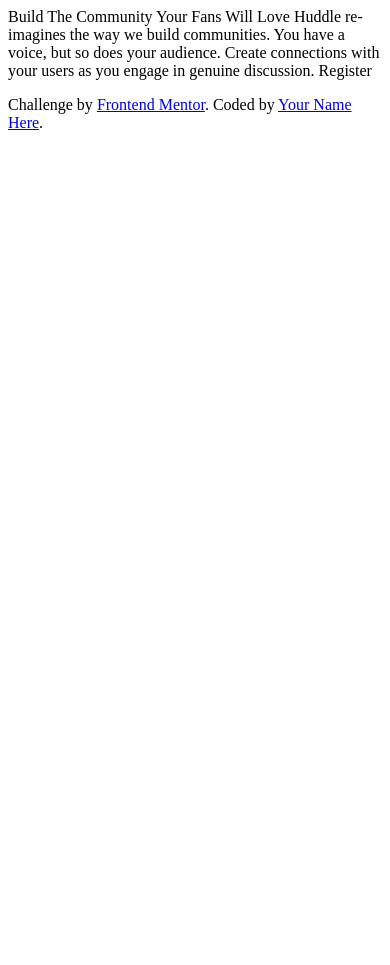
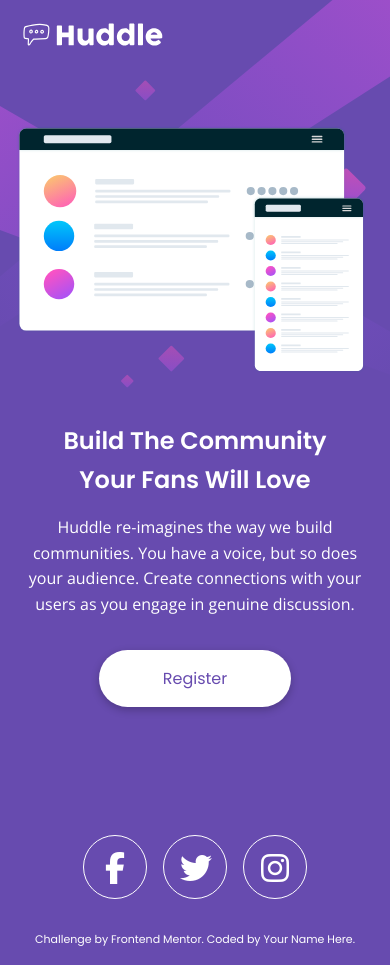
Before and after one commit to Sammbra/Huddle-landing-page-with-single-introductory, a plain HTML site: page index.html in a window 390 px wide. Before the commit the page ends 844 px from the top, so only its background shows below. Drawn offline with nearby package versions, Linux system fonts and the light colour scheme.

Commit message:
create mobile version first

```diff
--- a/css/main.css
+++ b/css/main.css
@@ -0,0 +1,107 @@
+
+:root {
+    --violet-color: hsl(257, 40%, 49%);
+    --soft-magenta: hsl(300, 69%, 71%);
+    --white-color: hsl(100, 100%, 100%);
+}
+
+* {
+    margin: 0;
+    padding: 0;
+    box-sizing: border-box;
+}
+
+a {
+    text-decoration: none;
+}
+
+ul {
+    list-style: none;
+}
+
+body {
+    font-family: 'Poppins', sans-serif;
+    background-color: var(--violet-color);
+    color: var(--white-color);
+    line-height: 1.6;
+    background-image: url('../images/bg-mobile.svg');
+    background-repeat: no-repeat;
+    background-size: contain
+}
+
+header {
+    padding: 1rem;
+    margin: 0 auto;
+}
+
+header img {
+    width: 150px
+}
+
+#container {
+    padding: 3rem 1rem;
+    margin: 0 auto;
+    max-width: 25rem;
+}
+
+#container .illustration img {
+    width: 350px;
+    display: block;
+}
+
+#container .text {
+    margin-top: 3rem;
+    text-align: center;
+}
+
+#container .text h1 {
+    font-size: 1.5rem;
+}
+
+#container .text p {
+    margin-top: 1rem;
+    margin-bottom: 2rem;
+    font-family: 'Open Sans', sans-serif;
+}
+
+#container .text .btn {
+    display: inline-block;
+    background-color: var(--white-color);
+    padding: 1rem 4rem;
+    border-radius: 1.875rem;
+    box-shadow: rgba(0, 0, 0, 0.24) 0px 3px 8px;
+    margin-bottom: 5rem;
+    color: var(--violet-color);
+}
+
+footer ul {
+    display: flex;
+    justify-content: center;
+    align-items: center;
+    margin-bottom: 1rem;
+}
+
+footer ul li {
+    padding: 0 0.5rem;
+}
+
+footer ul li i {
+    box-sizing: initial;
+    border: 1px solid var(--white-color);
+    padding: 1rem;
+    text-align: center;
+    width: 30px;
+    height: 30px;
+    /* line-height: 20px; */
+    border-radius: 50%;
+}
+
+footer .attribution {
+    font-size: 0.6875rem;
+    text-align: center;
+    padding: 1rem;
+}
+
+footer .attribution a {
+    color: var(--white-color);
+}
--- a/css/media.css
+++ b/css/media.css
@@ -0,0 +1,37 @@
+
+@media(min-width:600px) {
+    header {
+        padding: 3rem;
+    }
+
+    header img {
+        width: 12.5rem;
+    }
+
+    #container {
+        padding: 3rem;
+        max-width: 56.25rem;
+    }
+
+    #container .illustration img {
+        width: 31.25rem;
+    }
+
+    #container .text {
+        margin-top: 5rem;
+    }
+
+    #container .text h1 {
+        font-size: 2.3rem;
+    }
+
+    #container .text p {
+        font-size: 1.6rem;
+    }
+
+    #container .text .btn {
+        font-size: 1.2rem;
+        padding: 1rem 7rem;
+        margin-bottom: 3rem;
+    }
+}
--- a/index.html
+++ b/index.html
@@ -3,23 +3,37 @@
 <head>
   <meta charset="UTF-8">
   <meta name="viewport" content="width=device-width, initial-scale=1.0"> <!-- displays site properly based on user's device -->
-
+  <script src="https://kit.fontawesome.com/75d715321e.js" crossorigin="anonymous"></script>
+  <link rel="preconnect" href="https://fonts.gstatic.com">
+  <link href="https://fonts.googleapis.com/css2?family=Open+Sans&family=Poppins:wght@400;600&display=swap" rel="stylesheet">
   <link rel="icon" type="image/png" sizes="32x32" href="./images/favicon-32x32.png">
   <link rel="stylesheet" href="css/main.css">
   <link rel="stylesheet" href="css/media.css">
   <title>Frontend Mentor | Huddle landing page with single introductory section</title>
-
 </head>
 <body>
-
-  Build The Community Your Fans Will Love
-
-  Huddle re-imagines the way we build communities. You have a voice, but so does your audience.
-  Create connections with your users as you engage in genuine discussion.
-
-  Register
-
+  <header>
+    <img src="images/logo.svg" alt="logo">
+  </header>
+  <main>
+    <section id="container">
+      <section class="illustration">
+        <img src="images/illustration-mockups.svg" alt="">
+      </section>
+      <section class="text">
+        <h1>Build The Community</h1>
+        <h1>Your Fans Will Love</h1>
+        <p>Huddle re-imagines the way we build communities. You have a voice, but so does your audience. Create connections with your users as you engage in genuine discussion.</p>
+        <a href="#" class="btn">Register</a>
+      </section>
+    </section>
+  </main>
   <footer>
+    <ul>
+      <li><i class="fab fa-facebook-f fa-2x"></i></li>
+      <li><i class="fab fa-twitter fa-2x"></i></li>
+      <li><i class="fab fa-instagram fa-2x"></i></li>
+    </ul>
     <p class="attribution">
       Challenge by <a href="https://www.frontendmentor.io?ref=challenge" target="_blank">Frontend Mentor</a>.
       Coded by <a href="#">Your Name Here</a>.
```
